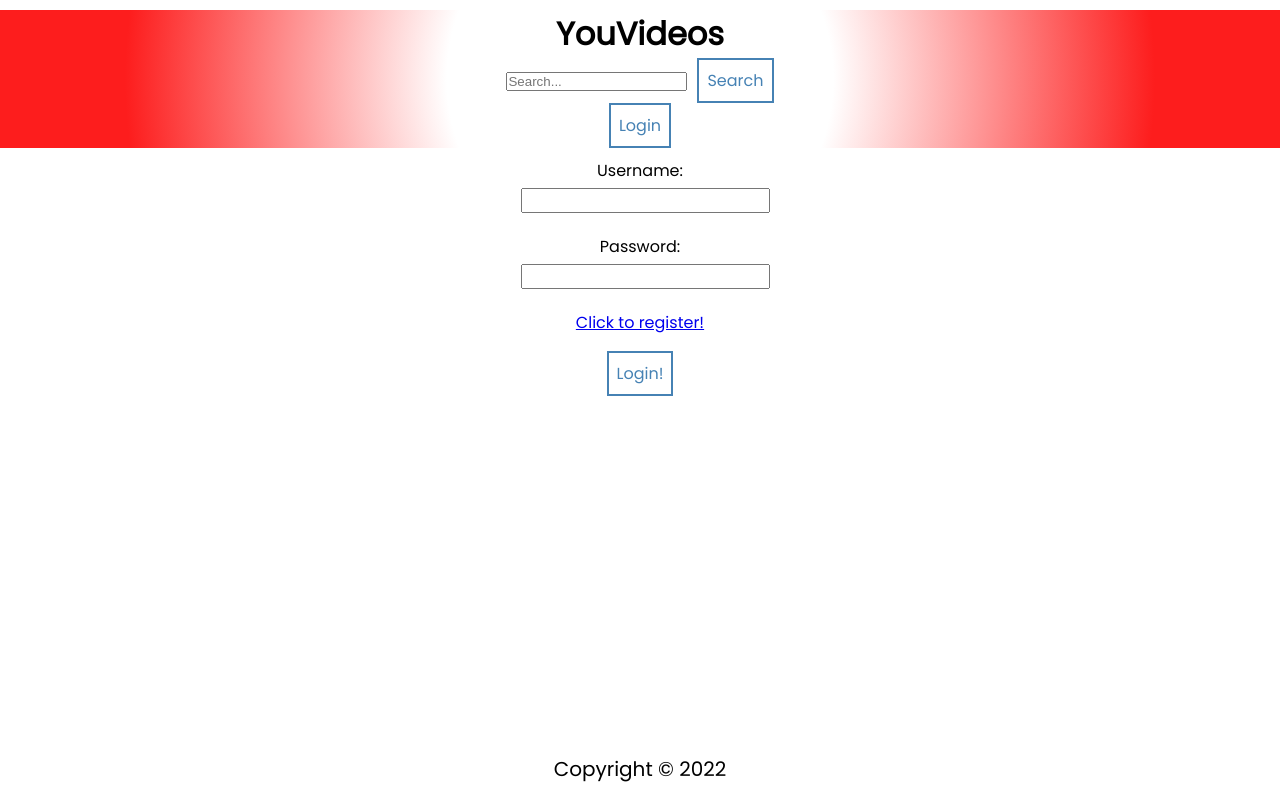
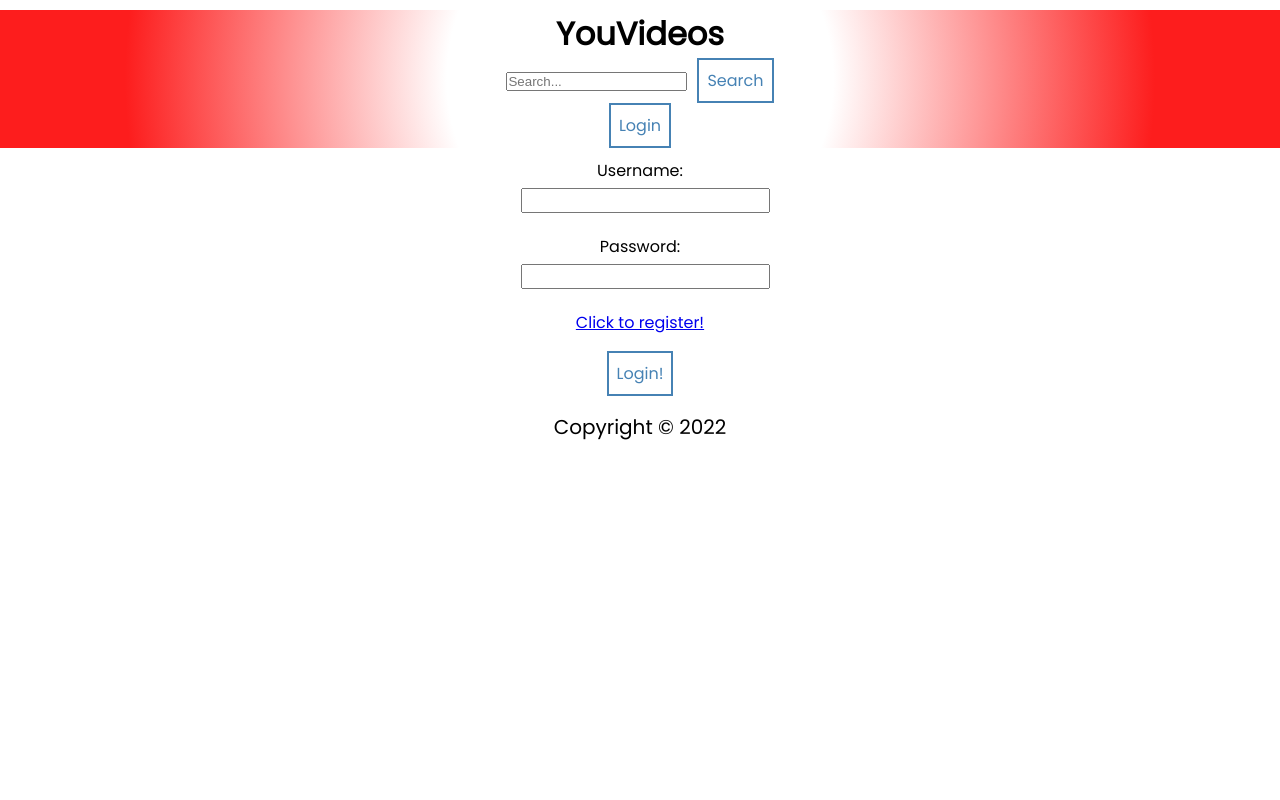
Before and after one commit to wenchijchang/YouTube_Backend_API, a React (Create React App) app in the folder frontend/: page /login in a window 1280 px wide. Built offline with nearby package versions, Linux system fonts and the light colour scheme.

Commit message:
modified footer position to flow with the page

```diff
--- a/frontend/src/components/Footer/Footer.css
+++ b/frontend/src/components/Footer/Footer.css
@@ -1,7 +1,7 @@
 footer {
-  position: fixed;
+  position: static;
   bottom: 0;
-  font-size: 1.2rem;
+  font-size: 1rem;
   left: 0;
   padding: 1rem;
   text-align: center;
```
